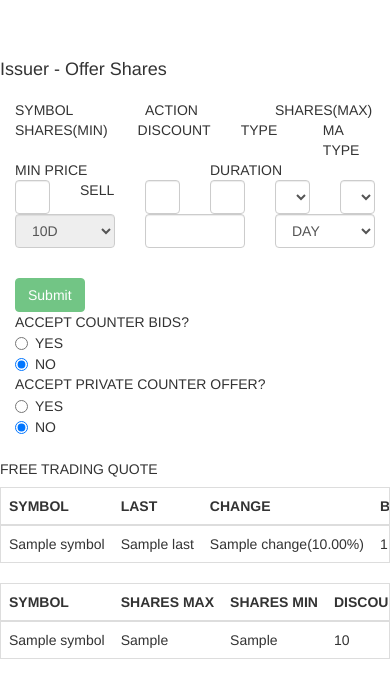
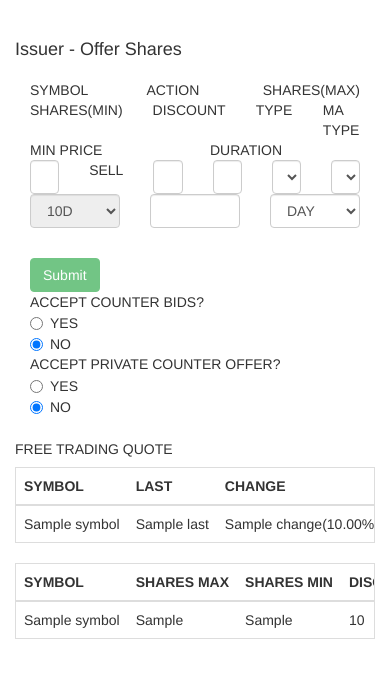
Before and after one commit to yonadav-labs/stock, a Django app: template templates/index.html in a window 390 px wide. Shown: the part 62-760 px from the top of the page. Run offline with Django 3.2, Linux system fonts and the light colour scheme; the template is opened without the code that fills it: most values are stand-ins (such as "Sample title", 1, 10 or a date in 2020); some libraries are stand-ins or nearby versions.

Commit message:
work on responsive for ipad

```diff
--- a/templates/index.html
+++ b/templates/index.html
@@ -2,8 +2,8 @@
 
 {% block body %}
 
-<div class="container">
-    <div class="tab-content">
+<div class="container-fluid">
+    <div class="col-lg-12 col-xl-10 offset-xl-1">
 
         <div class="row mt-3">
             <h4>Issuer - Offer Shares</h4>
```
